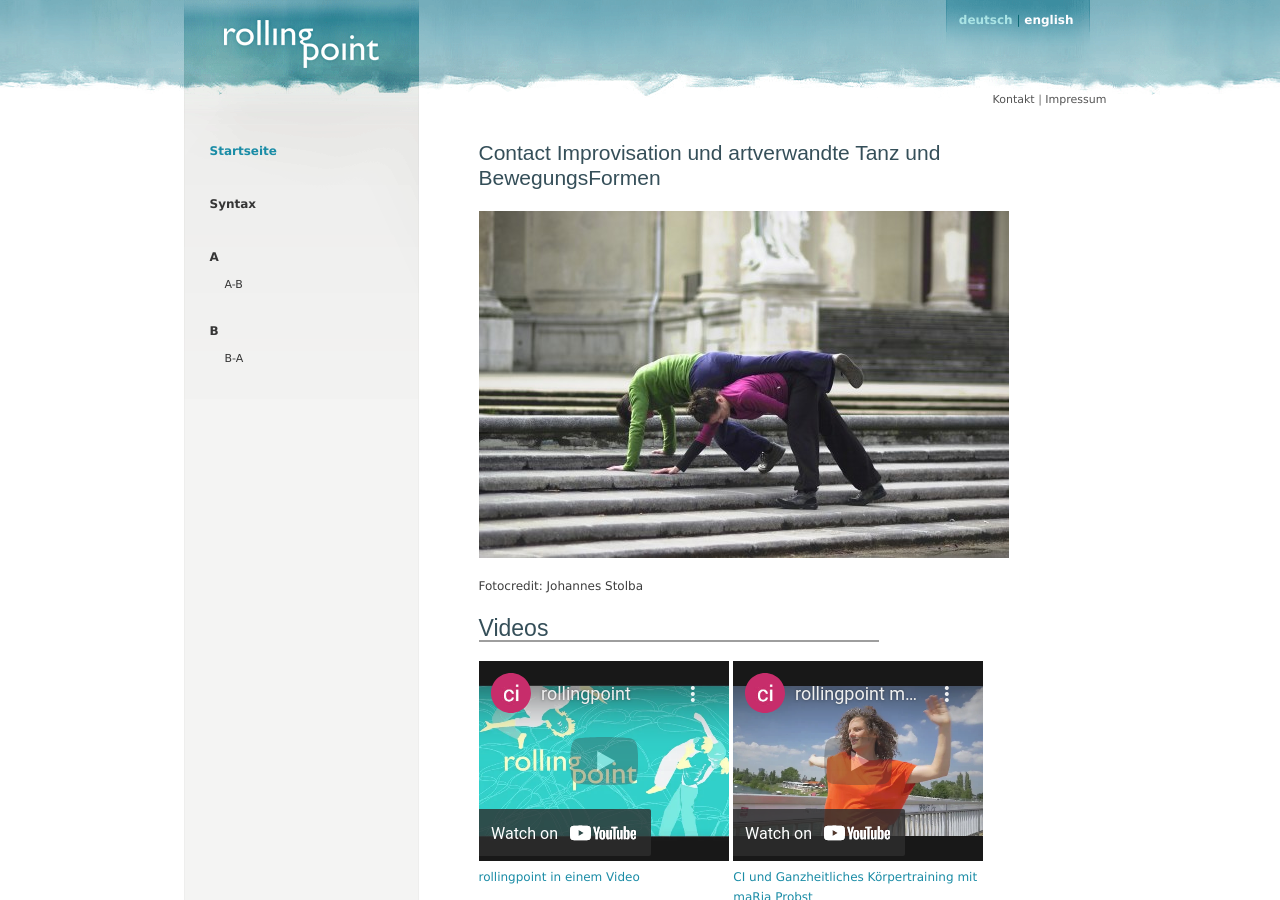
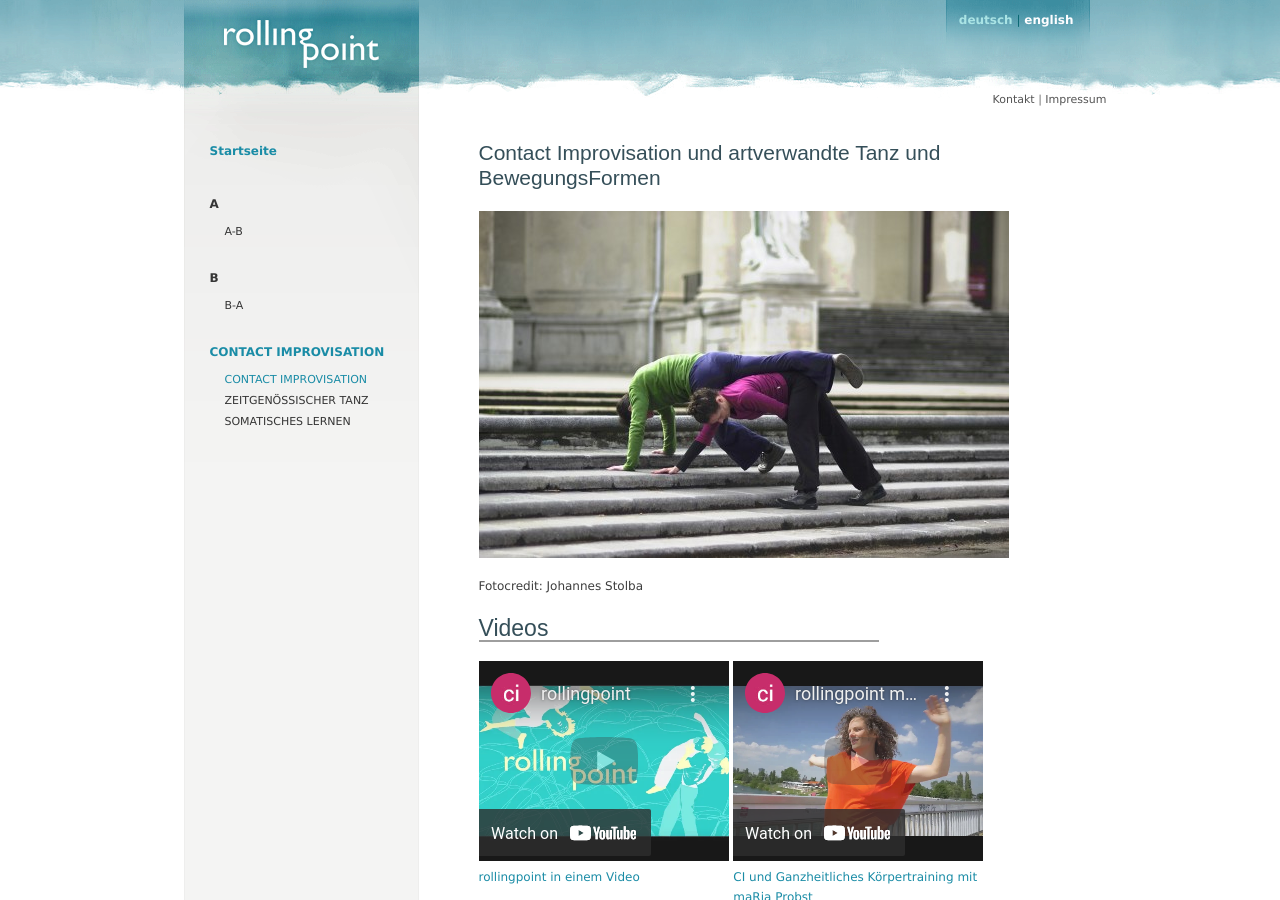
Before and after one commit to manulari/rollingpointat, a Jekyll site: the page built from _all_pages/index.md, in a window 1280 px wide and 900 px high. Built offline with Jekyll 4.4.1, drawn with Linux system fonts in a browser that asks for light colours; grey boxes are pictures that could not be loaded.

Commit message:
Update Settings “nav”

```diff
--- a/_data/nav.yml
+++ b/_data/nav.yml
@@ -1,8 +1,6 @@
 entries:
   - title: Startseite
     path: /
-  - title: Syntax
-    path: syntax
   - title: A
     path: a
     subentries:
@@ -13,3 +11,12 @@ entries:
     subentries:
       - title: B-A
         path: b-a
+  - title: CONTACT IMPROVISATION
+    path: /
+    subentries:
+      - title: CONTACT IMPROVISATION
+        path: /
+      - title: ZEITGENÖSSISCHER TANZ
+        path: a-a
+      - title: SOMATISCHES LERNEN
+        path: a-b
```
